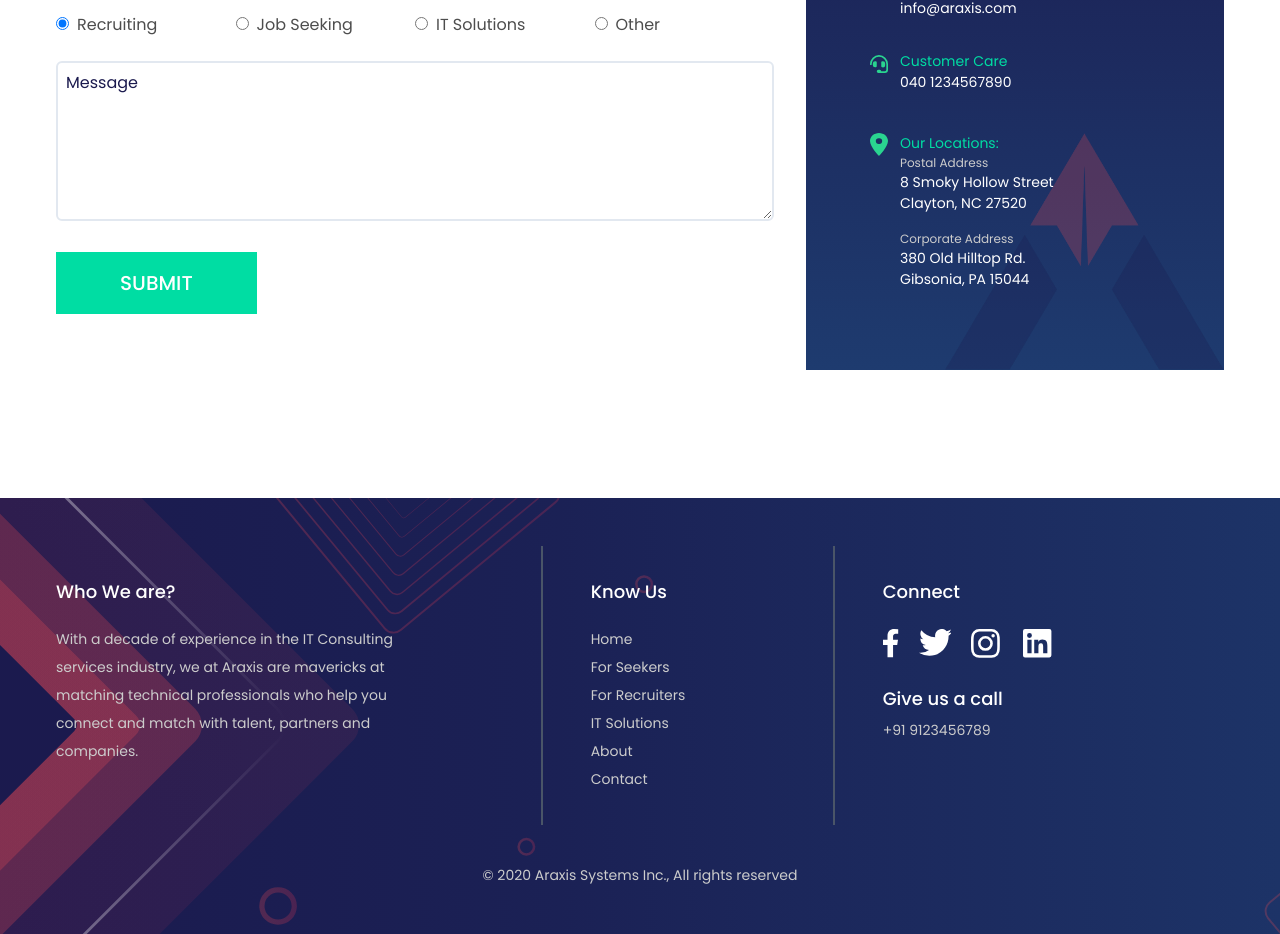
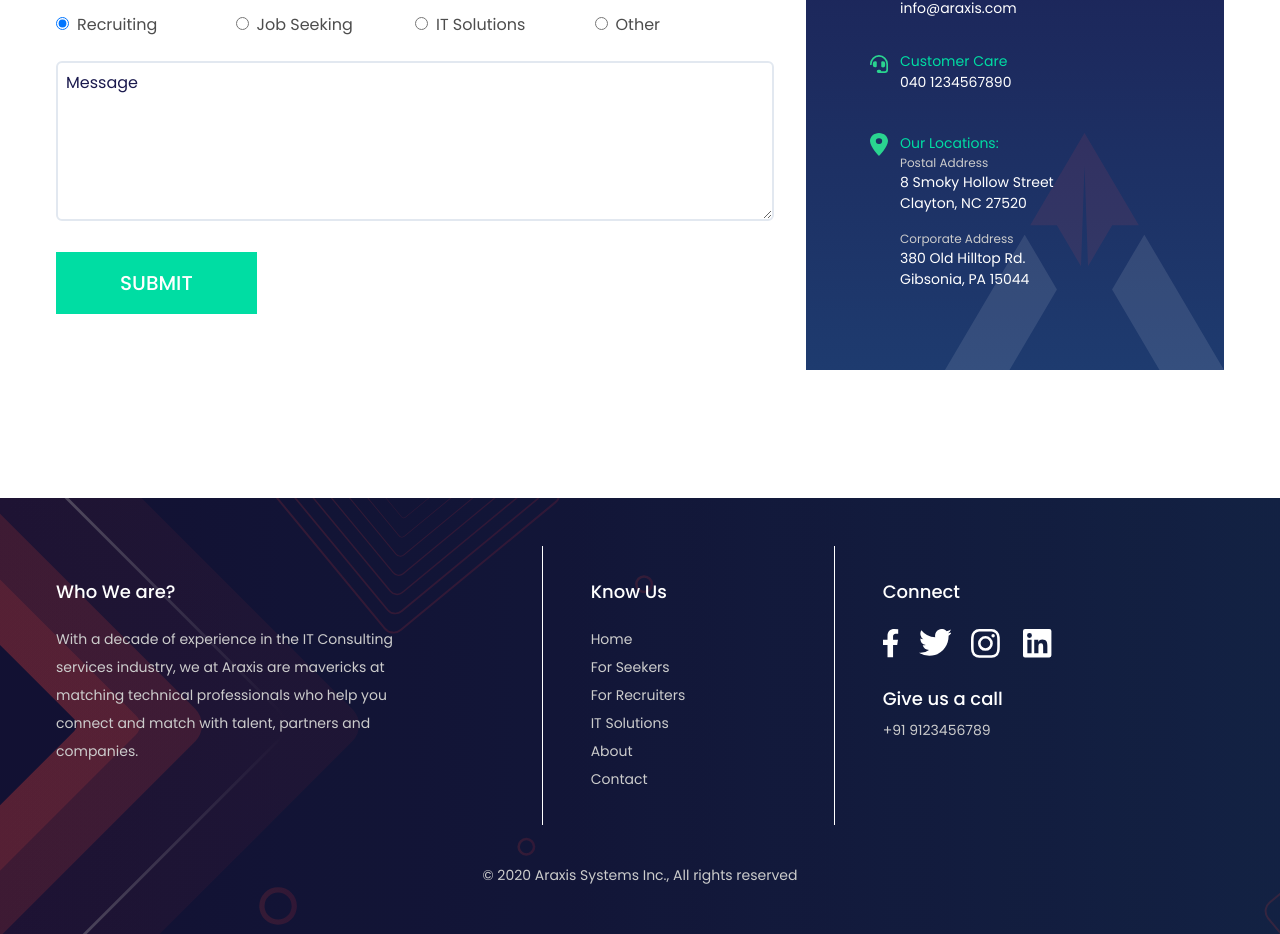
Before and after one commit to Arish-Shah/araxis, a Next.js app: page /contact in a window 1280 px wide. Shown: the part 617-1551 px from the top of the page. Built offline with nearby package versions, Linux system fonts and the light colour scheme.

Commit message:
made fixes

```diff
--- a/components/companies.tsx
+++ b/components/companies.tsx
@@ -25,12 +25,15 @@ function Companies() {
   const settings = {
     dots: false,
     infinite: true,
-    speed: 500,
+    speed: 2000,
     slidesToShow: 3,
     slidesToScroll: 1,
     arrows: false,
     autoplay: true,
+    autoplaySpeed: 0,
     className: 'companies-slick',
+    cssEase: 'linear',
+    touchMove: false,
   };
 
   return (
--- a/components/contact/form.tsx
+++ b/components/contact/form.tsx
@@ -234,9 +234,9 @@ const Card = (
       </div>
     </div>
     <img
-      src="/brand.png"
+      src="/brand-white.svg"
       alt="Brand"
-      className="absolute bottom-0 right-0 opacity-25 w-4/6"
+      className="absolute bottom-0 right-0 w-4/6"
       style={{ zIndex: 1 }}
     />
   </>
--- a/components/footer.tsx
+++ b/components/footer.tsx
@@ -11,20 +11,13 @@ function Footer() {
     { text: 'Contact', href: '/contact' },
   ];
 
-  const socials: { name: string; url: string }[] = [
-    { name: 'facebook', url: 'https://facebook.com' },
-    { name: 'twitter', url: 'https://twitter.com' },
-    { name: 'instagram', url: 'https://instagram.com' },
-    { name: 'linkedin', url: 'https://linkedin.com' },
-  ];
-
   return (
     <Layout
-      parent="bg-footer-image bg-cover"
+      parent="bg-footer-image-dark bg-cover brightness-50"
       child="py-12 text-white md:px-32 lg:px-6"
     >
       <div className="flex flex-col lg:flex-row">
-        <div className="lg:w-5/12 py-8 border-solid border-b-2 border-gray-700 lg:border-b-0 lg:border-r-2">
+        <div className="lg:w-5/12 py-8 border-solid border-b border-white lg:border-b-0 lg:border-r">
           <h3 className="text-lg font-medium">Who We are?</h3>
           <div className="text-black-lighter text-sm leading-loose pt-5 lg:pr-24">
             With a decade of experience in the IT Consulting services industry,
@@ -32,7 +25,7 @@ function Footer() {
             help you connect and match with talent, partners and companies.
           </div>
         </div>
-        <div className="lg:w-3/12 py-8 border-solid border-b-2 border-gray-700 lg:pl-12 lg:pr-32 lg:border-b-0 lg:border-r-2">
+        <div className="lg:w-3/12 py-8 border-solid border-b border-white lg:pl-12 lg:pr-32 lg:border-b-0 lg:border-r">
           <h3 className="text-lg font-medium">Know Us</h3>
           <div className="pt-5 leading-loose flex flex-col items-start">
             {links.map(({ href, text }) => (
@@ -77,9 +70,29 @@ const facebook = (
   </svg>
 );
 
+const facebookColor = (
+  <svg xmlns="http://www.w3.org/2000/svg" viewBox="0 0 15.195 28.37">
+    <path
+      d="M15.808,15.958l.788-5.134H11.67V7.492a2.567,2.567,0,0,1,2.895-2.774H16.8V.347A27.312,27.312,0,0,0,12.828,0C8.771,0,6.119,2.459,6.119,6.911v3.913H1.609v5.134h4.51V28.37h5.55V15.958Z"
+      transform="translate(-1.609)"
+      fill="#3b5998"
+    />
+  </svg>
+);
+
 const twitter = (
   <svg xmlns="http://www.w3.org/2000/svg" className="fill-current h-8 w-8">
     <path d="M29.56 6.668c.021.293.021.585.021.878 0 8.926-6.794 19.211-19.212 19.211A19.081 19.081 0 010 23.727a13.969 13.969 0 001.631.084 13.523 13.523 0 008.383-2.885A6.764 6.764 0 013.7 16.243a8.515 8.515 0 001.275.1 7.142 7.142 0 001.777-.23 6.753 6.753 0 01-5.414-6.627v-.084a6.8 6.8 0 003.052.857A6.762 6.762 0 012.3 1.233a19.193 19.193 0 0013.922 7.066 7.622 7.622 0 01-.167-1.547 6.759 6.759 0 0111.686-4.62A13.294 13.294 0 0032.027.501a6.734 6.734 0 01-2.969 3.718 13.536 13.536 0 003.888-1.045 14.515 14.515 0 01-3.387 3.491z" />
+  </svg>
+);
+
+const twitterColor = (
+  <svg xmlns="http://www.w3.org/2000/svg" viewBox="0 0 32.946 26.758">
+    <path
+      d="M29.56,10.049c.021.293.021.585.021.878,0,8.926-6.794,19.211-19.212,19.211A19.081,19.081,0,0,1,0,27.108a13.969,13.969,0,0,0,1.631.084,13.523,13.523,0,0,0,8.383-2.885A6.764,6.764,0,0,1,3.7,19.624a8.515,8.515,0,0,0,1.275.1,7.142,7.142,0,0,0,1.777-.23,6.753,6.753,0,0,1-5.414-6.627v-.084a6.8,6.8,0,0,0,3.052.857A6.762,6.762,0,0,1,2.3,4.614,19.193,19.193,0,0,0,16.222,11.68a7.622,7.622,0,0,1-.167-1.547,6.759,6.759,0,0,1,11.686-4.62,13.294,13.294,0,0,0,4.286-1.631A6.734,6.734,0,0,1,29.058,7.6a13.536,13.536,0,0,0,3.888-1.045,14.515,14.515,0,0,1-3.387,3.491Z"
+      transform="translate(0 -3.381)"
+      fill="#55acee"
+    />
   </svg>
 );
 
@@ -95,4 +108,14 @@ const linkedin = (
   </svg>
 );
 
+const linkedinColor = (
+  <svg xmlns="http://www.w3.org/2000/svg" viewBox="0 0 28.4 28.4">
+    <path
+      d="M26.371,2.25H2.022A2.037,2.037,0,0,0,0,4.3V28.6A2.037,2.037,0,0,0,2.022,30.65H26.371A2.043,2.043,0,0,0,28.4,28.6V4.3A2.043,2.043,0,0,0,26.371,2.25ZM8.583,26.593H4.374V13.039H8.59V26.593Zm-2.1-15.4A2.441,2.441,0,1,1,8.919,8.748a2.442,2.442,0,0,1-2.441,2.441Zm17.883,15.4H20.153V20c0-1.572-.032-3.594-2.187-3.594-2.193,0-2.529,1.712-2.529,3.48v6.707H11.227V13.039h4.038v1.851h.057A4.434,4.434,0,0,1,19.309,12.7c4.26,0,5.052,2.808,5.052,6.46Z"
+      transform="translate(0 -2.25)"
+      fill="#007ab9"
+    />
+  </svg>
+);
+
 export default Footer;
--- a/tailwind.config.js
+++ b/tailwind.config.js
@@ -25,8 +25,10 @@ module.exports = {
           default: 'var(--black-default)',
         },
       },
-      backgroundImage: theme => ({
+      backgroundImage: (theme) => ({
         'footer-image': 'url("/footer.svg")',
+        'footer-image-dark':
+          'linear-gradient(rgba(0, 0, 0, 0.35), rgba(0, 0, 0, 0.35)), url("/footer.svg")',
       }),
     },
     fontFamily: {
```
Also changed, not shown: public/brand-white.svg (added), 1 other file (tests, documents, lock files or other folders).
